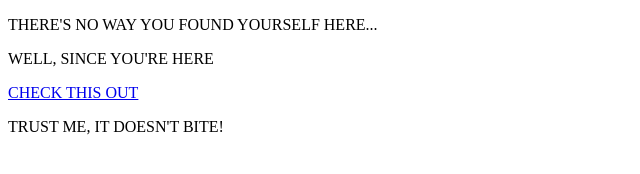
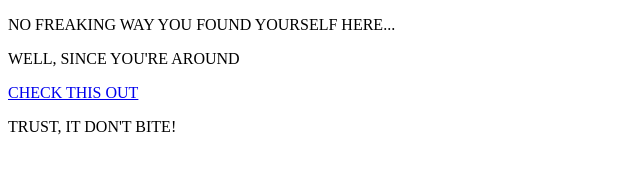
Before and after one commit to sashwatnayak/randomstuff, a plain HTML site: page index.html in a window 1280 px wide. Shown: the whole page, without its empty margins (0-640 px from the left). Drawn offline with Linux system fonts and the light colour scheme.

Commit message:
updates made

```diff
--- a/index.html
+++ b/index.html
@@ -1,7 +1,7 @@
 <!DOCTYPE html>
 <html lang="en">
     <head>
-        <title> YOU JUST GOT DUNDER MIFLINED! </title>
+        <title> YOU HAVE BEEN DUNDER MIFLINED! </title>
         <meta charset="UTF-8">
         <meta name="viewport" content="width=device-width, initial-scale=1.0">
         <link rel="icon" href="favicon.ico">
@@ -11,12 +11,12 @@
         <header>
             <div class="i-found-you">
                 <p>
-                    THERE'S NO WAY YOU FOUND YOURSELF HERE...
+                    NO FREAKING WAY YOU FOUND YOURSELF HERE...
                 </p>
-                <p>WELL, SINCE YOU'RE HERE </p>
+                <p>WELL, SINCE YOU'RE AROUND </p>
                 <a href="./source/currTasks/currTask.html">CHECK THIS OUT</a>
                 <p>
-                    TRUST ME, IT DOESN'T BITE!
+                TRUST, IT DON'T BITE!
                 </p>
             </div>
         </header>
```
